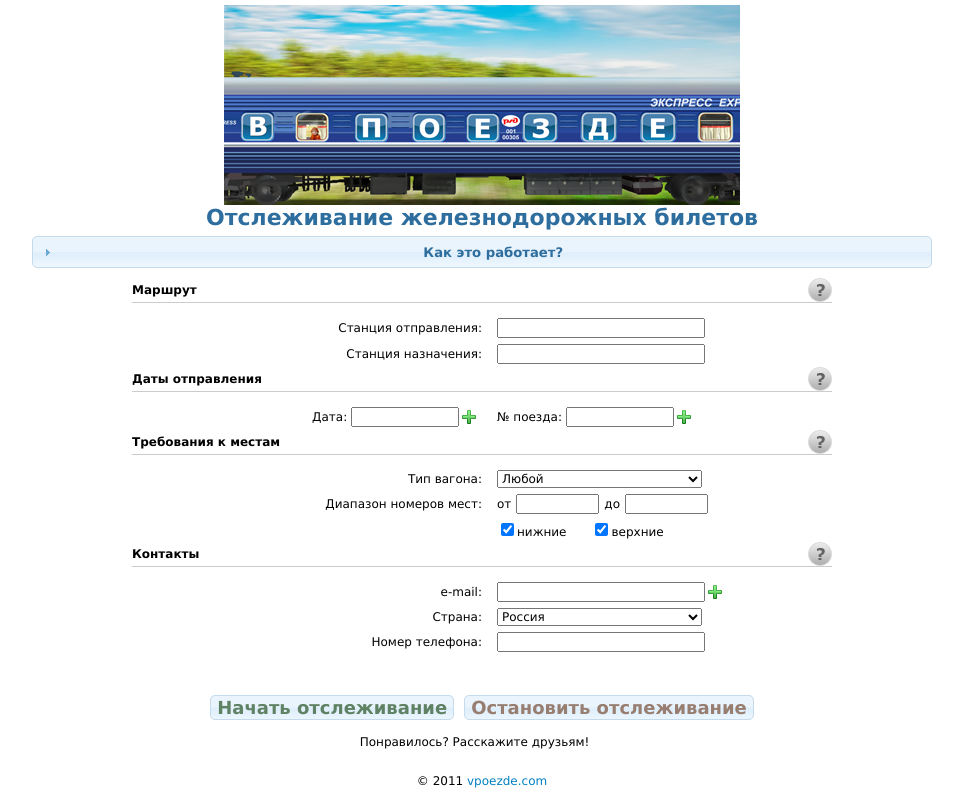
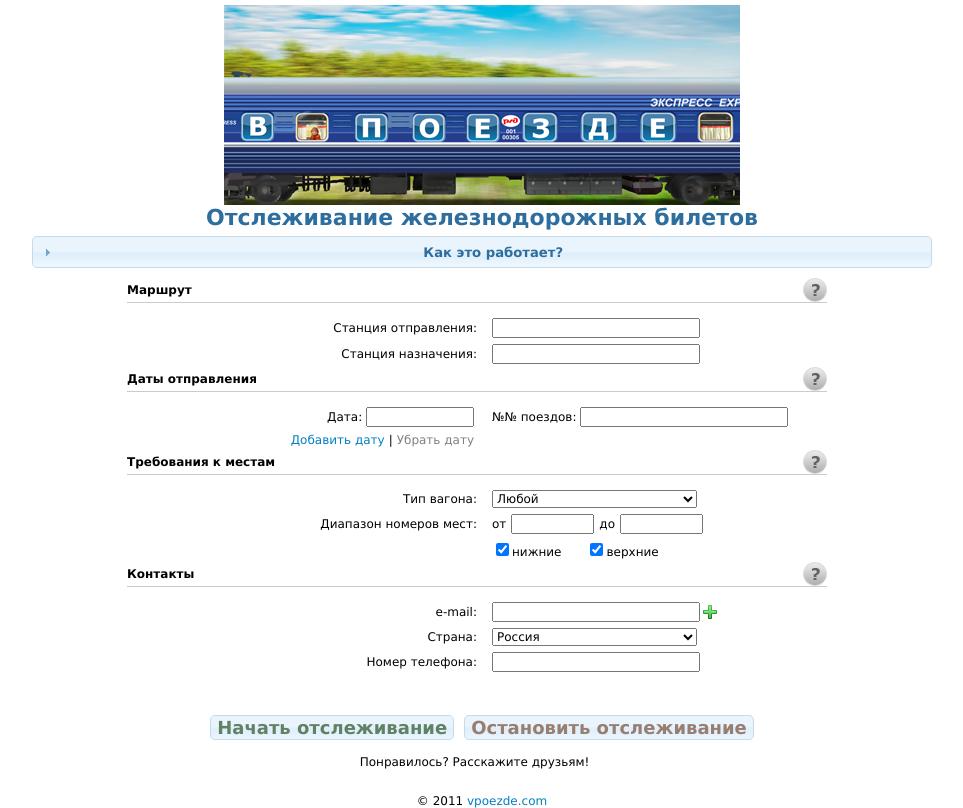
Before and after one commit to appach22/rzd_bot, a PHP site: page / in a window 1280 px wide. Shown: the whole page, without its empty margins (158-1121 px from the left). Run offline with PHP 8.4, Linux system fonts and the light colour scheme; some libraries are stand-ins or nearby versions.

Commit message:
Train multiselection

```diff
--- a/vpoezde.com/index.html
+++ b/vpoezde.com/index.html
@@ -115,25 +115,13 @@
                                                 <table align="right" border="0" cellpadding="0" cellspacing="0">
                                                     <tr>
                                                         <td>Дата: <input type="text" class="dateField d1f short-field" readonly /></td></td>
-                                                        <td class="plus-minus"><img src="static/img/plus.png" border="0" alt="" class="datePlus" /></td>
                                                     </tr>
                                                 </table>
                                             </td>
                                             <td class="table-block-param" valign="top">
                                                 <table align="left" border="0" cellpadding="0" cellspacing="0">
                                                     <tr>
-                                                        <td>№ поезда: <input type="text" class="d1t1f trainField short-field" readonly /></td>
-                                                        <td class="plus-minus"><img src="static/img/plus.png" border="0" alt="" class="trainPlus" /></td>
-                                                    </tr>
-                                                    <tr class="d1t2 disabledField"><td height="5"></td><td></td></tr>
-                                                    <tr class="d1t2 disabledField" id="d1t2">
-                                                        <td>№ поезда: <input type="text" class="d1t2f trainField short-field" readonly /></td>
-                                                        <td class="plus-minus"><img src="static/img/minus.png" border="0" alt="" class="trainMinus" /></td>
-                                                    </tr>
-                                                    <tr class="d1t3 disabledField"><td height="5"></td><td></td></tr>
-                                                    <tr class="d1t3 disabledField" id="d1t3">
-                                                        <td>№ поезда: <input type="text" class="d1t3f trainField short-field" readonly /></td>
-                                                        <td class="plus-minus"><img src="static/img/minus.png" border="0" alt="" class="trainMinus" /></td>
+                                                        <td>№№ поездов: <input type="text" class="d1t1f trainField long-field" readonly /></td>
                                                     </tr>
                                                 </table>
                                             </td>
@@ -147,25 +135,13 @@
                                                 <table align="right" border="0" cellpadding="0" cellspacing="0">
                                                     <tr>
                                                         <td>Дата: <input type="text" class="dateField d2f short-field" readonly /></td></td>
-                                                        <td class="plus-minus"><img src="static/img/minus.png" border="0" alt="" class="dateMinus" /></td>
                                                     </tr>
                                                 </table>
                                             </td>
                                             <td class="table-block-param" valign="top">
                                                 <table align="left" border="0" cellpadding="0" cellspacing="0">
                                                     <tr>
-                                                        <td>№ поезда: <input type="text" class="d2t1f trainField short-field" readonly /></td>
-                                                        <td class="plus-minus"><img src="static/img/plus.png" border="0" alt="" class="trainPlus" /></td>
-                                                    </tr>
-                                                    <tr class="d2t2 disabledField"><td height="5"></td><td></td></tr>
-                                                    <tr class="d2t2 disabledField" id="d2t2">
-                                                        <td>№ поезда: <input type="text" class="d2t2f trainField short-field" readonly /></td>
-                                                        <td class="plus-minus"><img src="static/img/minus.png" border="0" alt="" class="trainMinus" /></td>
-                                                    </tr>
-                                                    <tr class="d2t3 disabledField"><td height="5"></td><td></td></tr>
-                                                    <tr class="d2t3 disabledField" id="d2t3">
-                                                        <td>№ поезда: <input type="text" class="d2t3f trainField short-field" readonly /></td>
-                                                        <td class="plus-minus"><img src="static/img/minus.png" border="0" alt="" class="trainMinus" /></td>
+                                                        <td>№№ поездов: <input type="text" class="d2t1f trainField long-field" readonly /></td>
                                                     </tr>
                                                 </table>
                                             </td>
@@ -179,27 +155,28 @@
                                                 <table align="right" border="0" cellpadding="0" cellspacing="0">
                                                     <tr>
                                                         <td>Дата: <input type="text" class="dateField d3f short-field" readonly /></td></td>
-                                                        <td class="plus-minus"><img src="static/img/minus.png" border="0" alt="" class="dateMinus" /></td>
                                                     </tr>
                                                 </table>
                                             </td>
                                             <td class="table-block-param" valign="top">
                                                 <table align="left" border="0" cellpadding="0" cellspacing="0">
                                                     <tr>
-                                                        <td>№ поезда: <input type="text" class="d3t1f trainField short-field" readonly /></td>
-                                                        <td class="plus-minus"><img src="static/img/plus.png" border="0" alt="" class="trainPlus" /></td>
-                                                    </tr>
-                                                    <tr class="d3t2 disabledField"><td height="5"></td><td></td></tr>
-                                                    <tr class="d3t2 disabledField" id="d3t2">
-                                                        <td>№ поезда: <input type="text" class="d3t2f trainField short-field" readonly /></td>
-                                                        <td class="plus-minus"><img src="static/img/minus.png" border="0" alt="" class="trainMinus" /></td>
-                                                    </tr>
-                                                    <tr class="d3t3 disabledField"><td height="5"></td><td></td></tr>
-                                                    <tr class="d3t3 disabledField" id="d3t3">
-                                                        <td>№ поезда: <input type="text" class="d3t3f trainField short-field" readonly /></td>
-                                                        <td class="plus-minus"><img src="static/img/minus.png" border="0" alt="" class="trainMinus" /></td>
+                                                        <td>№№ поездов: <input type="text" class="d3t1f trainField long-field" readonly /></td>
                                                     </tr>
                                                 </table>
+                                            </td>
+                                        </tr>
+                                        <tr>
+                                            <td class="table-block-name" align="right">
+                                                <table>
+                                                    <tr>
+                                                        <td width="100%"></td>
+                                                        <td><a id="addDate">Добавить&nbsp;дату</a></td>
+                                                        <td width="5">|</td>
+                                                        <td><a id="removeDate" class="disabledLink">Убрать&nbsp;дату</a></td>
+                                                    </tr>
+                                                </table>
+                                            <td class="table-block-param">
                                             </td>
                                         </tr>
                                         <tr>
@@ -310,6 +287,7 @@
                                         </tr>-->
                                     </table>
                                 </td>
+                                <td width="10"></td>
                                 <td width="200" align="left" valign="bottom"><div id="govnovk_groups"></div></td>
                                 <td width="5" align="left"></td>
                             </tr>
--- a/vpoezde.com/static/css/main.css
+++ b/vpoezde.com/static/css/main.css
@@ -15,6 +15,7 @@ body {
 a {
     color: #0080c0;
     text-decoration: none;
+    cursor: pointer;
 }
 
 a img, iframe {
@@ -134,6 +135,15 @@ select {
     display: none;
 }
 
+.disabledLink {
+    color: grey;
+    cursor: default;
+}
+
+.disabledLink:hover {
+    text-decoration: none;
+}
+
 /***************************************
    =cluetipClass: 'def'
 -------------------------------------- */
--- a/vpoezde.com/static/js/jbind.js
+++ b/vpoezde.com/static/js/jbind.js
@@ -1,6 +1,7 @@
 $(function() {
 
 var trainFocused = null;
+var trainsSelected = [];
 
 $(".dateField").datepicker({dateFormat: "dd.mm.yy", changeMonth: true, changeYear: true});
 
@@ -159,6 +160,8 @@ $("#trainsDialog").dialog({
             params: [$("#sourceField").val(), $("#destinationField").val(), thisDateInt],
             success: function(result) {
                 var res = result["result"];
+                var alreadySelected = trainFocused.val().split(", ");
+                trainsSelected = [];
                 var ret_html = '<tr>' +
                                '<td></td><td width="15"></td>' +
                                '<td align="center"><b>Поезд</b></td><td width="15"></td>' +
@@ -181,11 +184,14 @@ $("#trainsDialog").dialog({
                         for(i in res["trains"])
                         {
                             var train = res["trains"][i];
-                            var tr = trim((train["train"]))
+                            var tr = trim((train["train"]));
                             var num = tr.split(" ");
-                            var route = trim(tr.slice(tr.indexOf(" ")))
+                            var checked = "";
+                            var route = trim(tr.slice(tr.indexOf(" ")));
+                            if (alreadySelected.indexOf(num[0]) != -1)
+                                checked = "checked ";
                             ret_html += '<tr>' +
-                                        '<td><input type="radio" name="trainListEl" class="trainListEl" value="' + num[0] + '"></td><td></td>' +
+                                        '<td><input type="checkbox" name="trainListEl" class="trainListEl" ' + checked + 'value="' + num[0] + '"></td><td></td>' +
                                         '<td align="center">' + num[0] + '</td><td></td>' +
                                         '<td>' + route + '</td><td></td>' +
                                         '<td align="center">' + train["departure"] + '</td><td></td>' +
@@ -197,12 +203,12 @@ $("#trainsDialog").dialog({
                         break;
                     case 1:
                         $("#trainsDialog").dialog("close");
-                        trainFocused.val("");
+                        //trainFocused.val("");
                         jAlert("error", "Ошибка при отправке запроса: " + res["HTTPError"], "Ошибка");
                         break;
                     case 2:
                         $("#trainsDialog").dialog("close");
-                        trainFocused.val("");
+                        //trainFocused.val("");
                         jAlert("error", "Ошибка системы Express-3: " + res["ExpressError"], "Ошибка");
                         break;
                     case 3:
@@ -229,6 +235,10 @@ $("#trainsDialog").dialog({
         });
     },
     buttons: {
+        "OK": function() {
+            trainFocused.val(trainsSelected.join(", "));
+            $(this).dialog("close");
+        },
         "Отмена": function() {
             $(this).dialog("close");
         }
@@ -236,8 +246,55 @@ $("#trainsDialog").dialog({
 });
 
 $(".trainListEl").live("change", function() {
-    trainFocused.val($(this).val());
-    $("#trainsDialog").dialog("close");
+    if ($(this).attr('checked'))
+    {
+        if (trainsSelected.indexOf($(this).val()) == -1)
+        {
+            if (trainsSelected.length < 5)
+                trainsSelected.push($(this).val());
+            else
+            {
+                $(this).get(0).checked = false;
+                jAlert("warning", "Можно выбрать не более 5 поездов в одну дату", "Предупреждение");
+            }
+        }
+    }
+    else
+    {
+        var index = trainsSelected.indexOf($(this).val());
+        if (index != -1)
+            trainsSelected.splice(index, 1);
+    }
+});
+
+$("#addDate").live("click", function() {
+    for(var i = 2; i < 4; i++)
+    {
+        $("#removeDate").removeClass("disabledLink");
+        var item = ".d" + i;
+        if($(item).hasClass("disabledField"))
+        {
+            $(item).removeClass("disabledField");
+            if (i == 3)
+                $("#addDate").addClass("disabledLink");
+            break;
+        }
+    }
+});
+
+$("#removeDate").live("click", function() {
+    for(var i = 3; i > 1; i--)
+    {
+        $("#addDate").removeClass("disabledLink");
+        var item = ".d" + i;
+        if(!$(item).hasClass("disabledField"))
+        {
+            $(item).addClass("disabledField");
+            if (i == 2)
+                $("#removeDate").addClass("disabledLink");
+            break;
+        }
+    }
 });
 
 // loading dialog
@@ -259,50 +316,6 @@ $(".station1rst").click(function() {
 $(".station2rst").click(function() {
     select_to_input($(this), "destinationField");
     setAutocomplete(2);
-});
-
-// bind to plus & minus
-$(".trainMinus").click(function() {
-    var theID = $(this).closest("tr").attr("id");
-    $("." + theID).addClass("disabledField");
-    $("." + theID + "f").val("");
-});
-
-$(".trainPlus").click(function() {
-    var theID = $(this).closest("tr").closest("td").closest("tr").attr("id");
-    for(var i = 2; i < 4; i++)
-    {
-        var item = "." + theID + "t" + i;
-        if($(item).hasClass("disabledField"))
-        {
-            $(item).removeClass("disabledField");
-            break;
-        }
-    }
-});
-
-$(".dateMinus").click(function() {
-    var theID = $(this).closest("tr").closest("td").closest("tr").attr("id");
-    $("." + theID).addClass("disabledField");
-    $("." + theID + "f").val("");
-    for(var i = 1; i < 4; i++)
-    {
-        $("." + theID + "t" + i + "f").val("");
-        if(i > 1)
-            $("." + theID + "t" + i).addClass("disabledField");
-    }
-});
-
-$(".datePlus").click(function() {
-    for(var i = 2; i < 4; i++)
-    {
-        var item = ".d" + i;
-        if($(item).hasClass("disabledField"))
-        {
-            $(item).removeClass("disabledField");
-            break;
-        }
-    }
 });
 
 $(".emailMinus").click(function() {
--- a/vpoezde.com/static/js/jcommon.js
+++ b/vpoezde.com/static/js/jcommon.js
@@ -194,11 +194,12 @@ function take_and_send_start()
         if(validate_text(el_d))
         {
             var thisDate = parseInt(get_time_t(el_d), 10);
-            for(var j = 1; j < 4; j++)
+            var el_t = $(".d" + i + "t1f");
+            if(validate_text(el_t))
             {
-                var el_t = $(".d" + i + "t" + j + "f");
-                if(validate_text(el_t) || j == 1)
-                    trains.push(new Array(thisDate, el_t.val()));
+                var numbers = el_t.val().split(", ");
+                for (var j = 0; j < numbers.length; j++)
+                    trains.push(new Array(thisDate, numbers[j]));
             }
         }
     }
```
